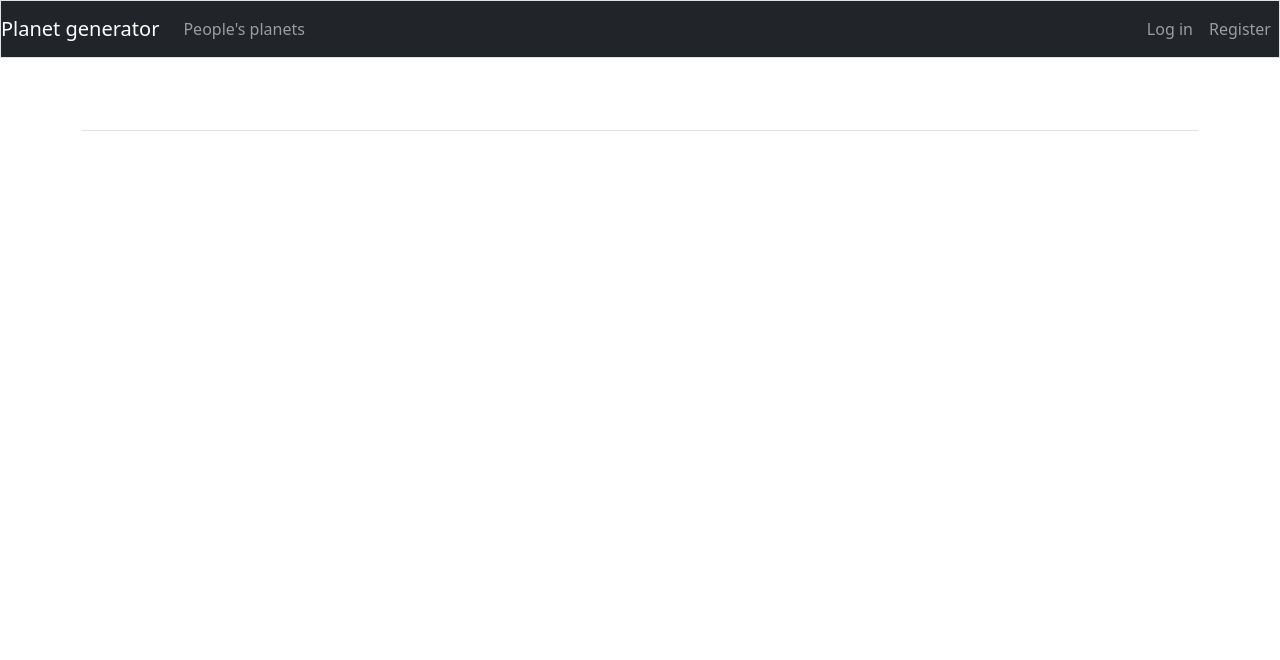
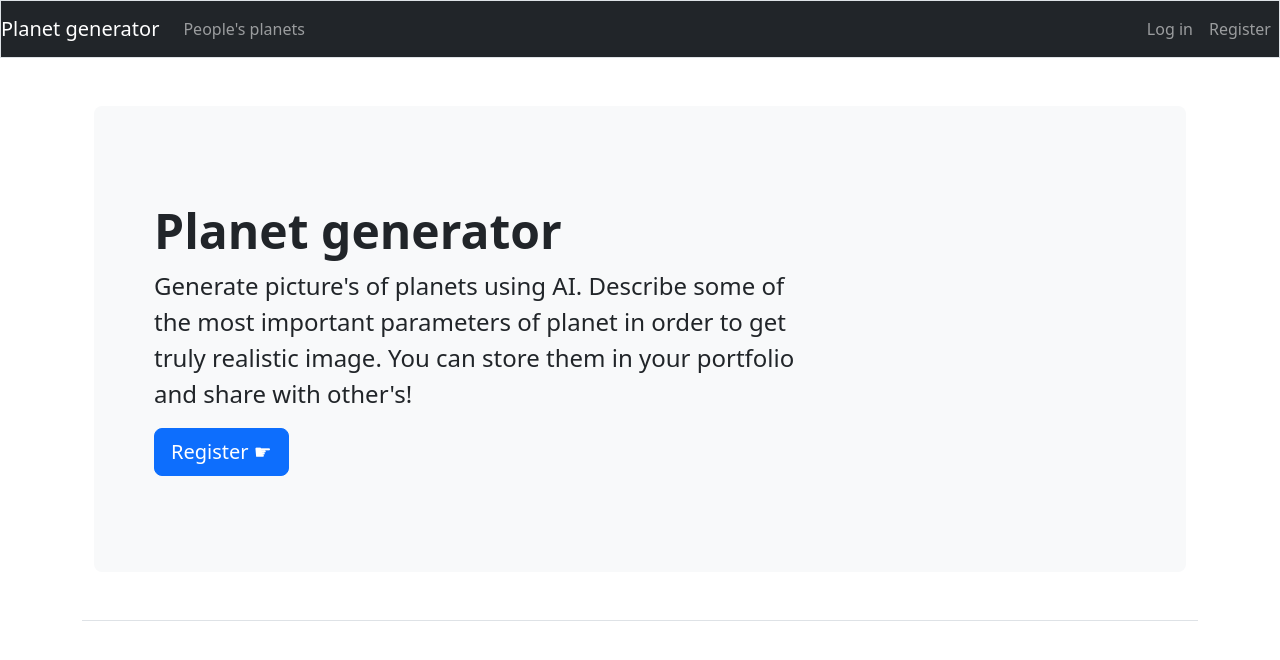
Before and after one commit to PavloShutz/planet-generator, a Django app: page / in a window 1280 px wide. Shown: the top 660 px of the page. Run offline with Django 4.2, Linux system fonts and the light colour scheme; some libraries are stand-ins or nearby versions.

Commit message:
updated index.html

```diff
--- a/planet_generator/image_generator/templates/image_generator/index.html
+++ b/planet_generator/image_generator/templates/image_generator/index.html
@@ -1 +1,15 @@
 {% extends "image_generator/base.html" %}
+
+{% block page_header %}
+  <div class="p-5 mb-4 bg-body-tertiary bg-light rounded-3">
+    <div class="container-fluid py-5">
+      <h1 class="display-5 fw-bold">Planet generator</h1>
+      <p class="col-md-8 fs-4">
+        Generate picture's of planets using AI. Describe some of the most important parameters of
+        planet in order to get truly realistic image. You can store them in your portfolio and share
+        with other's!
+      </p>
+      <a class="btn btn-primary btn-lg" type="button" href="{% url 'users:register' %}">Register &#9755;</a>
+    </div>
+  </div>
+{% endblock page_header %}
```
